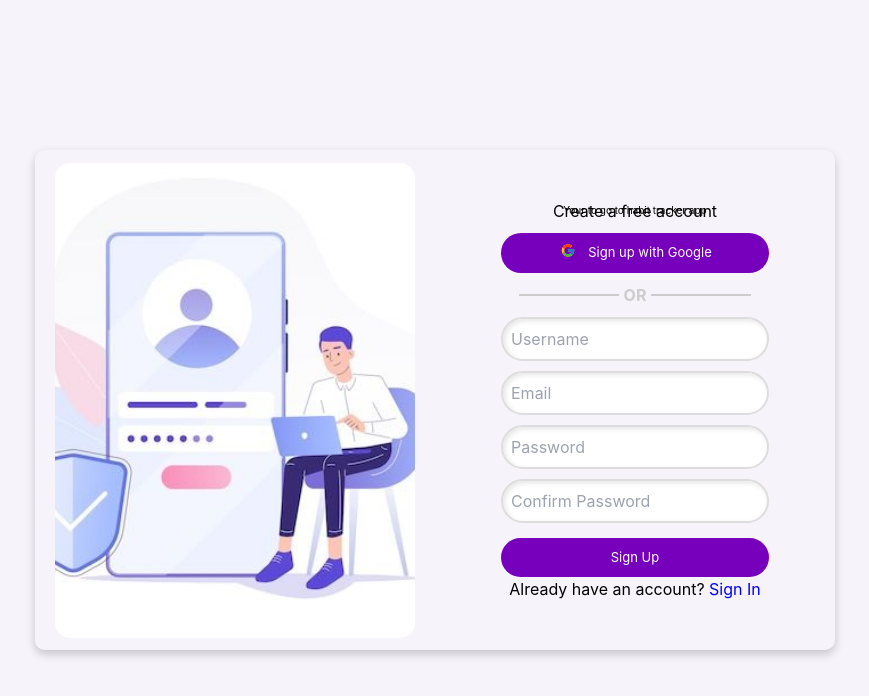
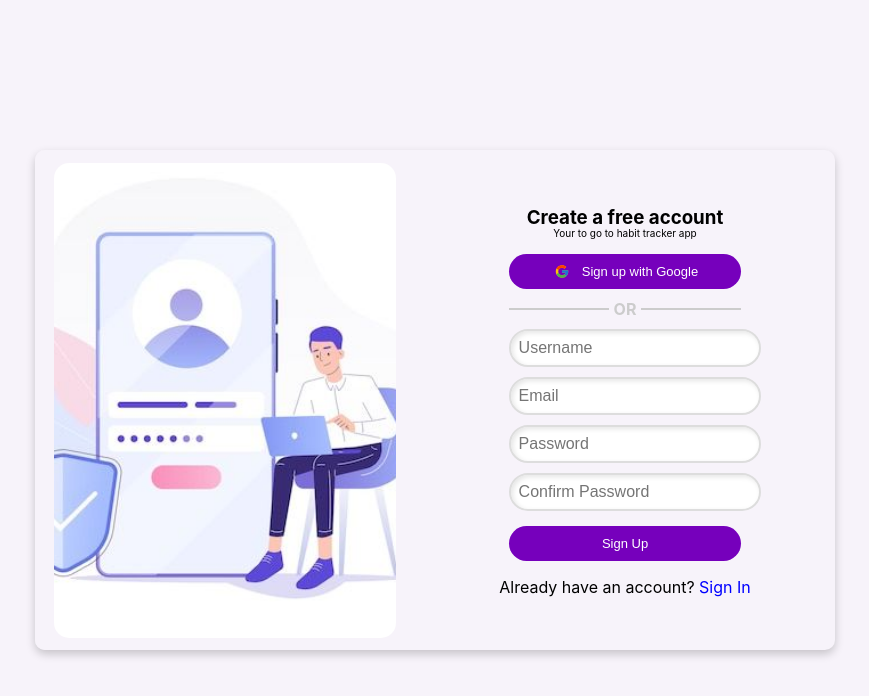
Before and after one commit to Kendi-prog/todo-habit-tracker, a React (Create React App) app: page /authform in a window 1280 px wide. Shown: the top 696 px of the page, without its empty margins (205-1074 px from the left). Built offline with nearby package versions, Linux system fonts and the light colour scheme.

Commit message:
removing packages

```diff
--- a/craco.config.js
+++ /dev/null
@@ -1,11 +0,0 @@
-// craco.config.js
-module.exports = {
-    style: {
-      postcss: {
-        plugins: [
-          require('tailwindcss'),
-          require('autoprefixer'),
-        ],
-      },
-    },
-  }
--- a/package.json
+++ b/package.json
@@ -26,9 +26,9 @@
     "yup": "^1.6.1"
   },
   "scripts": {
-    "start": "craco start",
-    "build": "craco build",
-    "test": "craco test",
+    "start": "react-scripts start",
+    "build": "react-scripts build",
+    "test": "react-scripts test",
     "eject": "react-scripts eject"
   },
   "eslintConfig": {
--- a/src/index.css
+++ b/src/index.css
@@ -1,9 +1,3 @@
-
-@tailwind base;
-@tailwind components;
-@tailwind utilities;
-
-
 body {
   margin: 0;
   font-family: -apple-system, BlinkMacSystemFont, 'Segoe UI', 'Roboto', 'Oxygen',
--- a/tailwind.config.js
+++ /dev/null
@@ -1,11 +0,0 @@
-module.exports = {
-  purge: ['./src/**/*.{js,jsx,ts,tsx}', './public/index.html'],
-  darkMode: false, // or 'media' or 'class'
-  theme: {
-    extend: {},
-  },
-  variants: {
-    extend: {},
-  },
-  plugins: [],
-}
```
Also changed, not shown: .babelrc (deleted).
